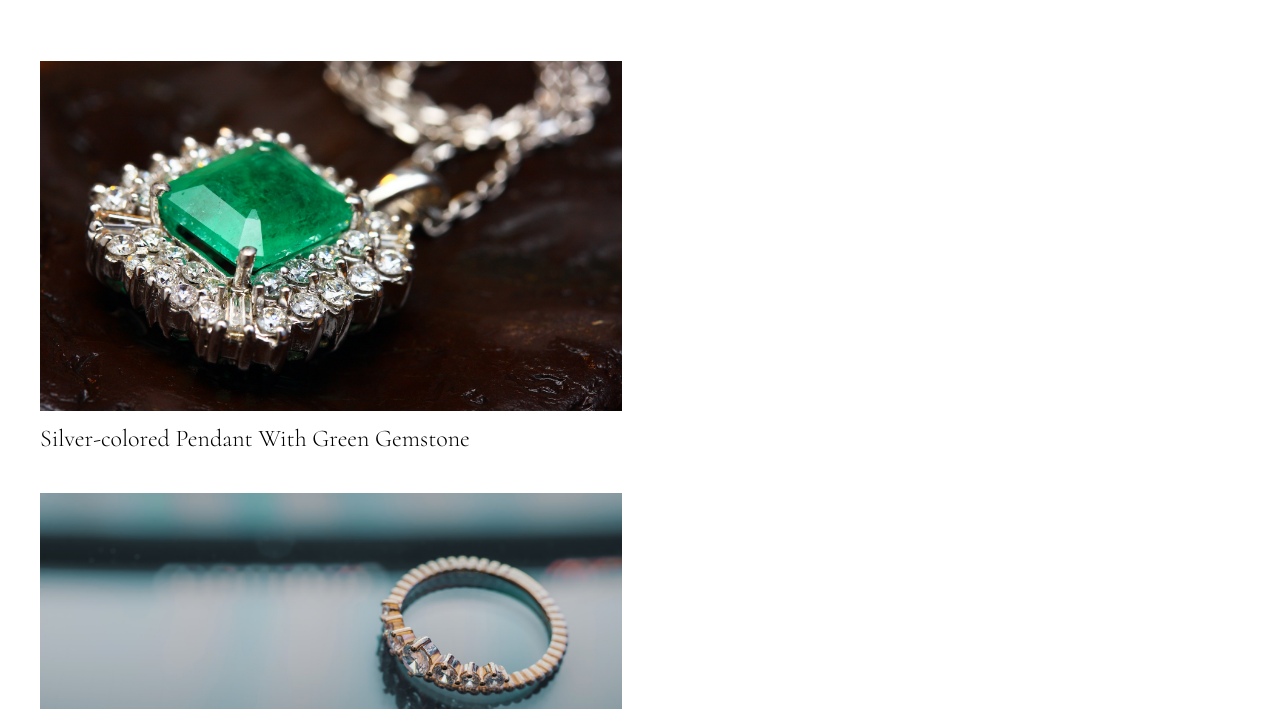
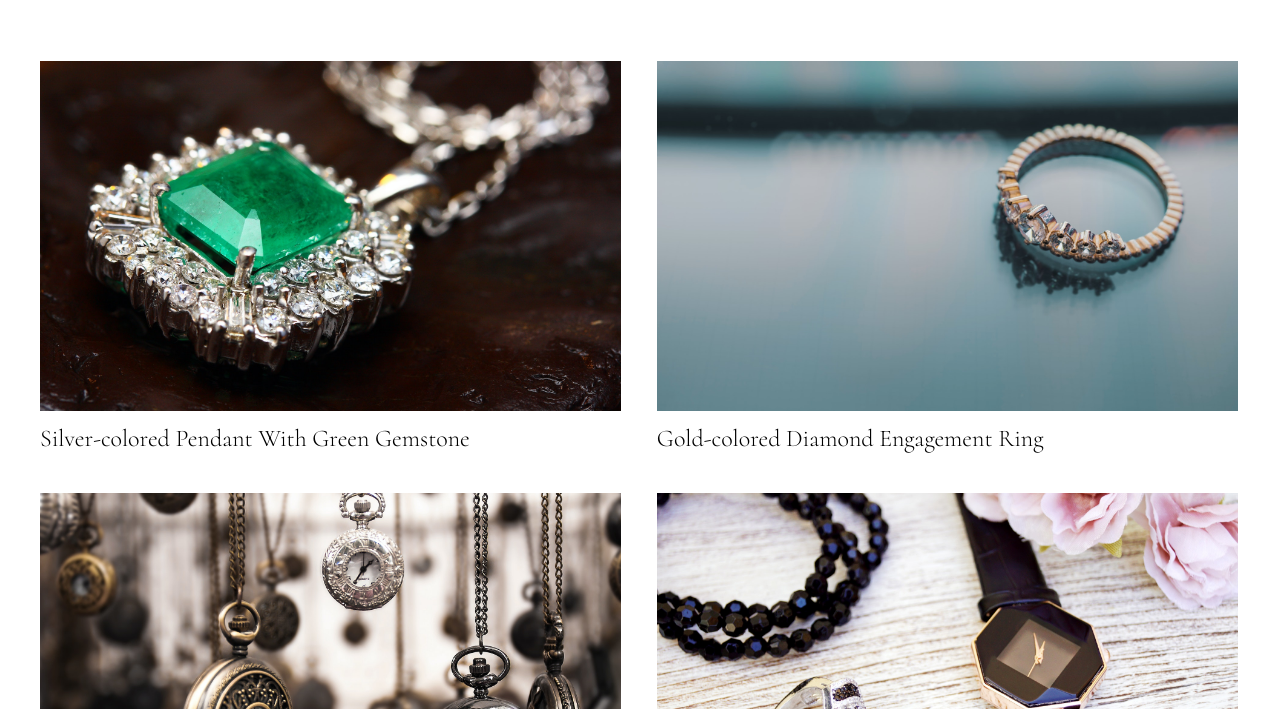
Before and after one commit to arturRDC/jewelry-portfolio, a plain HTML site: page index.html in a window 1280 px wide. Shown: the part 91-800 px from the top of the page. Drawn offline with Linux system fonts and the light colour scheme.

Commit message:
Fix image resizing bug

```diff
--- a/styles.css
+++ b/styles.css
@@ -31,24 +31,25 @@ h1 {
 .links a.active {
   border-bottom: black 1px solid;
 }
+.gallery {
+  padding: 16px;
+}
+
+.card {
+  width: 49.76%;
+  display: inline-block;
+  box-sizing: border-box;
+  padding: 16px;
+}
 
 .card img {
   object-fit: cover;
   height: 350px;
   width: 100%;
 }
-.card {
-  width: 49.87%;
-  display: inline-block;
-  box-sizing: border-box;
-  padding: 16px;
-}
+
 .card h2 {
   font-weight: 300;
   display: inline-block;
   margin: 8px 0 8px 0;
 }
-
-.gallery {
-  padding: 16px;
-}
```
